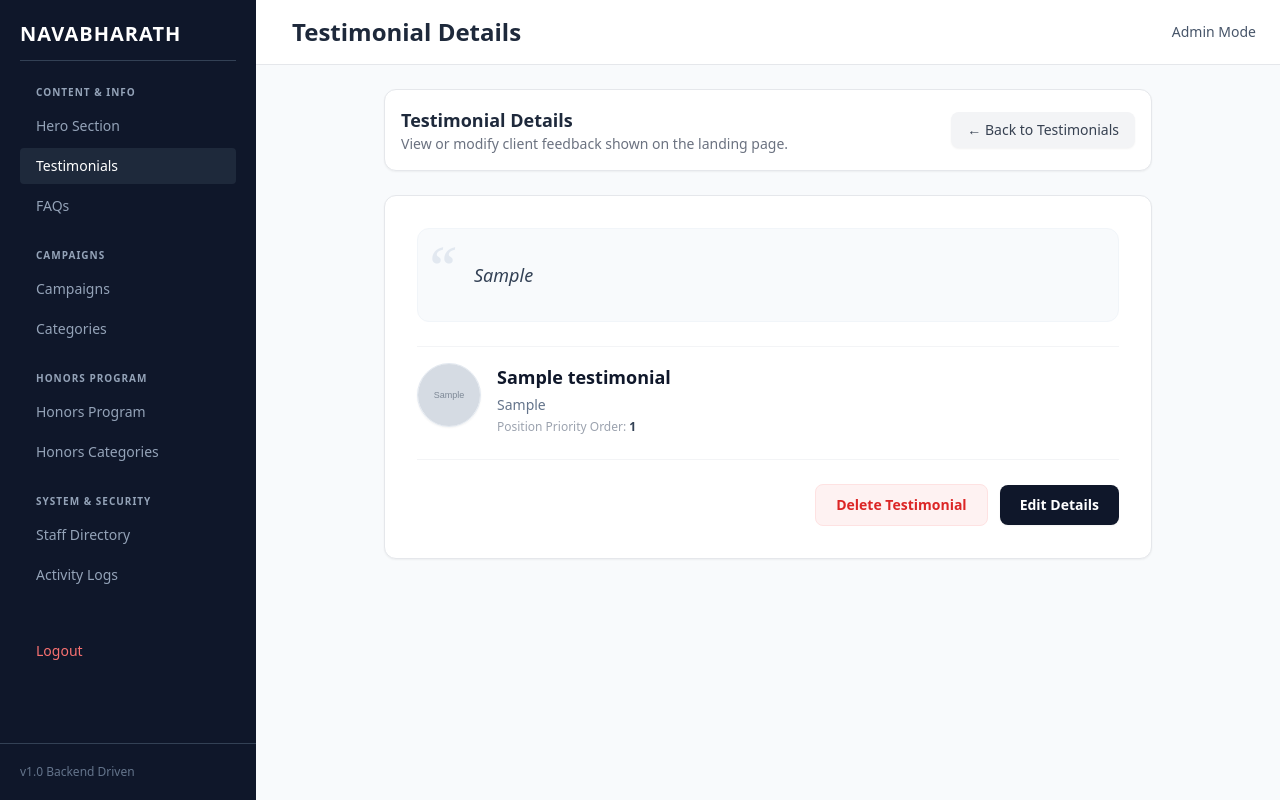
After one commit to muhsalmancubixmet-hue/navabarath, a Django app: page /dashboard/testimonials/1/ in a window 1280 px wide. The commit adds this page. Run offline with Django 5.2, Linux system fonts and the light colour scheme; a user stored in the database is signed in; tables that the repository leaves empty hold one stand-in row (values such as "Sample post"); grey boxes marked "Sample" are stand-in pictures; some libraries are stand-ins or nearby versions.

Commit message:
Implement testimonial reordering and detail page with edit/delete options

```diff
--- a/dashboard/models.py
+++ b/dashboard/models.py
@@ -27,9 +27,21 @@ class Testimonial(models.Model):
     feedback = models.TextField()
     client_designation = models.CharField(max_length=100)
     image = models.ImageField(upload_to='testimonials/', null=True, blank=True)
+    order = models.PositiveIntegerField(default=0)
+    updated_at = models.DateTimeField(auto_now=True)
+
+    class Meta:
+        ordering = ['order']
 
     def __str__(self):
         return self.client_name
+
+    def save(self, *args, **kwargs):
+        if not self.id and not self.order:
+            from django.db.models import Max
+            max_order = Testimonial.objects.aggregate(Max('order'))['order__max']
+            self.order = (max_order or 0) + 1
+        super().save(*args, **kwargs)
 
 
 class Participant(models.Model):
--- /dev/null
+++ b/dashboard/templates/dashboard/testimonial_detail.html
@@ -0,0 +1,58 @@
+{% extends 'dashboard/base.html' %}
+
+{% block page_title %}Testimonial Details{% endblock %}
+
+{% block content %}
+<div class="max-w-3xl mx-auto space-y-6">
+
+    <!-- Header Banner -->
+    <div class="flex flex-col sm:flex-row justify-between items-start sm:items-center bg-white p-4 rounded-xl shadow-sm border border-gray-200 gap-4">
+        <div>
+            <h3 class="text-lg font-bold text-slate-800">Testimonial Details</h3>
+            <p class="text-sm text-gray-500">View or modify client feedback shown on the landing page.</p>
+        </div>
+        <a href="{% url 'testimonial_list' %}" class="bg-gray-100 text-gray-700 px-4 py-2 rounded-lg text-sm font-medium hover:bg-gray-200 transition shadow-sm w-full sm:w-auto text-center">
+            &larr; Back to Testimonials
+        </a>
+    </div>
+
+    <!-- Details Card -->
+    <div class="bg-white p-6 sm:p-8 rounded-xl shadow-sm border border-gray-200 space-y-6">
+
+        <!-- Large Feedback Quote -->
+        <div class="relative bg-slate-50 p-6 sm:p-8 rounded-xl border border-slate-100 italic text-slate-700 text-base sm:text-lg">
+            <span class="absolute top-2 left-2 text-slate-200 text-6xl font-serif leading-none">&ldquo;</span>
+            <p class="relative z-10 pl-6">{{ testimonial.feedback }}</p>
+        </div>
+
+        <!-- Client Info Profile -->
+        <div class="flex flex-col sm:flex-row items-center sm:items-start gap-4 pt-4 border-t border-gray-100">
+            {% if testimonial.image %}
+                <img src="{{ testimonial.image.url }}" alt="{{ testimonial.client_name }}" class="w-16 h-16 rounded-full object-cover border border-slate-200 shadow-sm flex-shrink-0">
+            {% else %}
+                <div class="w-16 h-16 rounded-full bg-slate-100 text-slate-700 flex items-center justify-center font-bold text-xl border border-slate-200 flex-shrink-0 shadow-sm">
+                    {{ testimonial.client_name|slice:":1" }}
+                </div>
+            {% endif %}
+
+            <div class="text-center sm:text-left space-y-1">
+                <h4 class="text-lg font-bold text-slate-900">{{ testimonial.client_name }}</h4>
+                <p class="text-sm text-slate-500 font-medium">{{ testimonial.client_designation }}</p>
+                <p class="text-xs text-gray-400">Position Priority Order: <span class="font-bold text-slate-700">{{ testimonial.order }}</span></p>
+            </div>
+        </div>
+
+        <!-- Action Buttons -->
+        <div class="pt-6 border-t border-gray-100 flex flex-col sm:flex-row gap-3 justify-end items-stretch sm:items-center">
+            <a href="{% url 'testimonial_delete' testimonial.pk %}" onclick="return confirm('Are you sure you want to delete this testimonial?');" class="bg-red-50 hover:bg-red-100 text-red-600 font-semibold text-sm px-5 py-2.5 rounded-lg border border-red-100 text-center transition">
+                Delete Testimonial
+            </a>
+            <a href="{% url 'testimonial_edit' testimonial.pk %}" class="bg-slate-900 hover:bg-slate-800 text-white font-semibold text-sm px-5 py-2.5 rounded-lg text-center shadow-sm transition">
+                Edit Details
+            </a>
+        </div>
+
+    </div>
+
+</div>
+{% endblock %}
--- a/dashboard/urls.py
+++ b/dashboard/urls.py
@@ -17,6 +17,10 @@ urlpatterns = [
     path('logs/', views.activity_logs, name='activity_logs'),
     path('testimonials/', views.testimonial_list, name='testimonial_list'),
     path('testimonials/add/', views.testimonial_add, name='testimonial_add'),
+    path('testimonials/<int:pk>/', views.testimonial_detail, name='testimonial_detail'),
+    path('testimonials/<int:pk>/edit/', views.testimonial_edit, name='testimonial_edit'),
+    path('testimonials/<int:pk>/delete/', views.testimonial_delete, name='testimonial_delete'),
+    path('testimonials/reorder/', views.testimonial_reorder, name='testimonial_reorder'),
     path('campaigns/', views.campaign_list, name='campaign_list'),
     path('campaigns/add/', views.campaign_add, name='campaign_add'),
     path('campaigns/<int:pk>/edit/', views.campaign_edit, name='campaign_edit'),
--- a/dashboard/views.py
+++ b/dashboard/views.py
@@ -176,7 +176,7 @@ def activity_logs(request):
 @login_required
 @staff_permission_required('has_content_info')
 def testimonial_list(request):
-    testimonials = Testimonial.objects.all()
+    testimonials = Testimonial.objects.all().order_by('order')
     return render(request, 'dashboard/testimonials.html', {'testimonials': testimonials})
 
 
@@ -188,6 +188,7 @@ def testimonial_add(request):
         if form.is_valid():
             testimonial = form.save()
             log_activity(request.user, f"Added testimonial for client: {testimonial.client_name}")
+            messages.success(request, f"Testimonial for '{testimonial.client_name}' was successfully created!")
             return redirect('testimonial_list')
     else:
         form = TestimonialForm()
@@ -197,6 +198,65 @@ def testimonial_add(request):
         'subtitle': 'Publish a new client testimonial or quote onto the public showcase section.',
         'button_text': 'Publish Testimonial'
     })
+
+
+@login_required
+@staff_permission_required('has_content_info')
+def testimonial_detail(request, pk):
+    testimonial = get_object_or_404(Testimonial, pk=pk)
+    return render(request, 'dashboard/testimonial_detail.html', {'testimonial': testimonial})
+
+
+@login_required
+@staff_permission_required('has_content_info')
+def testimonial_edit(request, pk):
+    testimonial = get_object_or_404(Testimonial, pk=pk)
+    if request.method == "POST":
+        form = TestimonialForm(request.POST, request.FILES, instance=testimonial)
+        if form.is_valid():
+            testimonial = form.save()
+            log_activity(request.user, f"Updated testimonial details for client: {testimonial.client_name}")
+            messages.success(request, f"Testimonial for '{testimonial.client_name}' was successfully updated!")
+            return redirect('testimonial_detail', pk=testimonial.pk)
+    else:
+        form = TestimonialForm(instance=testimonial)
+    return render(request, 'dashboard/edit_hero.html', {
+        'form': form,
+        'title': 'Edit Testimonial',
+        'subtitle': 'Modify this client testimonial, quote, or profile image.',
+        'button_text': 'Save Testimonial'
+    })
+
+
+@login_required
+@staff_permission_required('has_content_info')
+def testimonial_delete(request, pk):
+    testimonial = get_object_or_404(Testimonial, pk=pk)
+    name = testimonial.client_name
+    testimonial.delete()
+    log_activity(request.user, f"Deleted testimonial for client: {name}")
+    messages.warning(request, f"Testimonial for '{name}' was successfully deleted.")
+    return redirect('testimonial_list')
+
+
+@login_required
+@staff_permission_required('has_content_info')
+def testimonial_reorder(request):
+    import json
+    from django.http import JsonResponse
+    if request.method == "POST":
+        try:
+            data = json.loads(request.body)
+            order_list = data.get('order', [])
+            for item in order_list:
+                t_id = item.get('id')
+                new_order = item.get('order')
+                Testimonial.objects.filter(id=t_id).update(order=new_order)
+            log_activity(request.user, "Reordered landing page Testimonials")
+            return JsonResponse({'status': 'success'}, status=200)
+        except Exception as e:
+            return JsonResponse({'status': 'error', 'message': str(e)}, status=400)
+    return JsonResponse({'status': 'error', 'message': 'Only POST method is allowed.'}, status=405)
 
 
 @login_required
```
Also changed, not shown: dashboard/templates/dashboard/testimonials.html (+76 -5 lines), dashboard/migrations/0011_alter_testimonial_options_testimonial_order_and_more.py (added).
